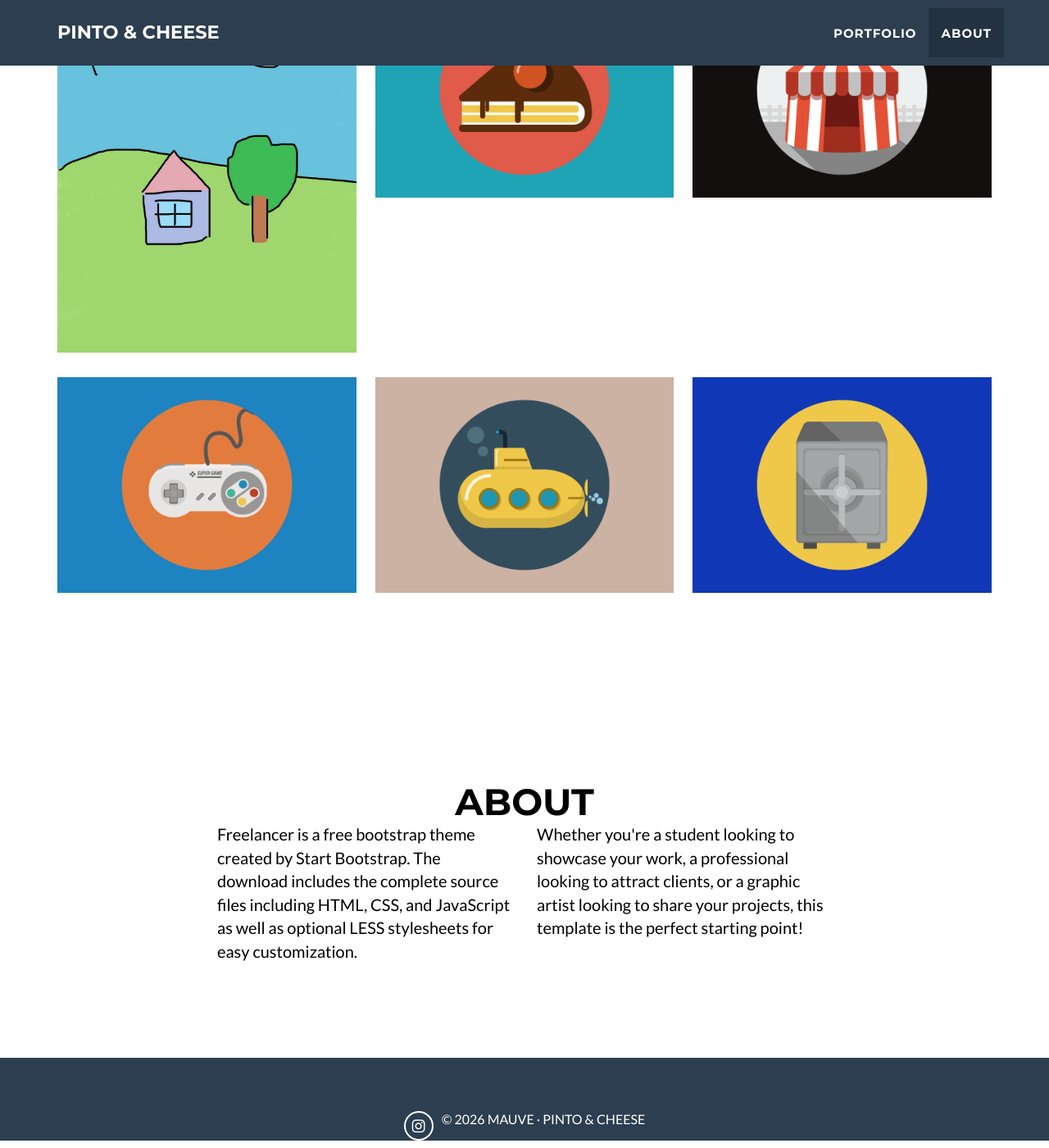
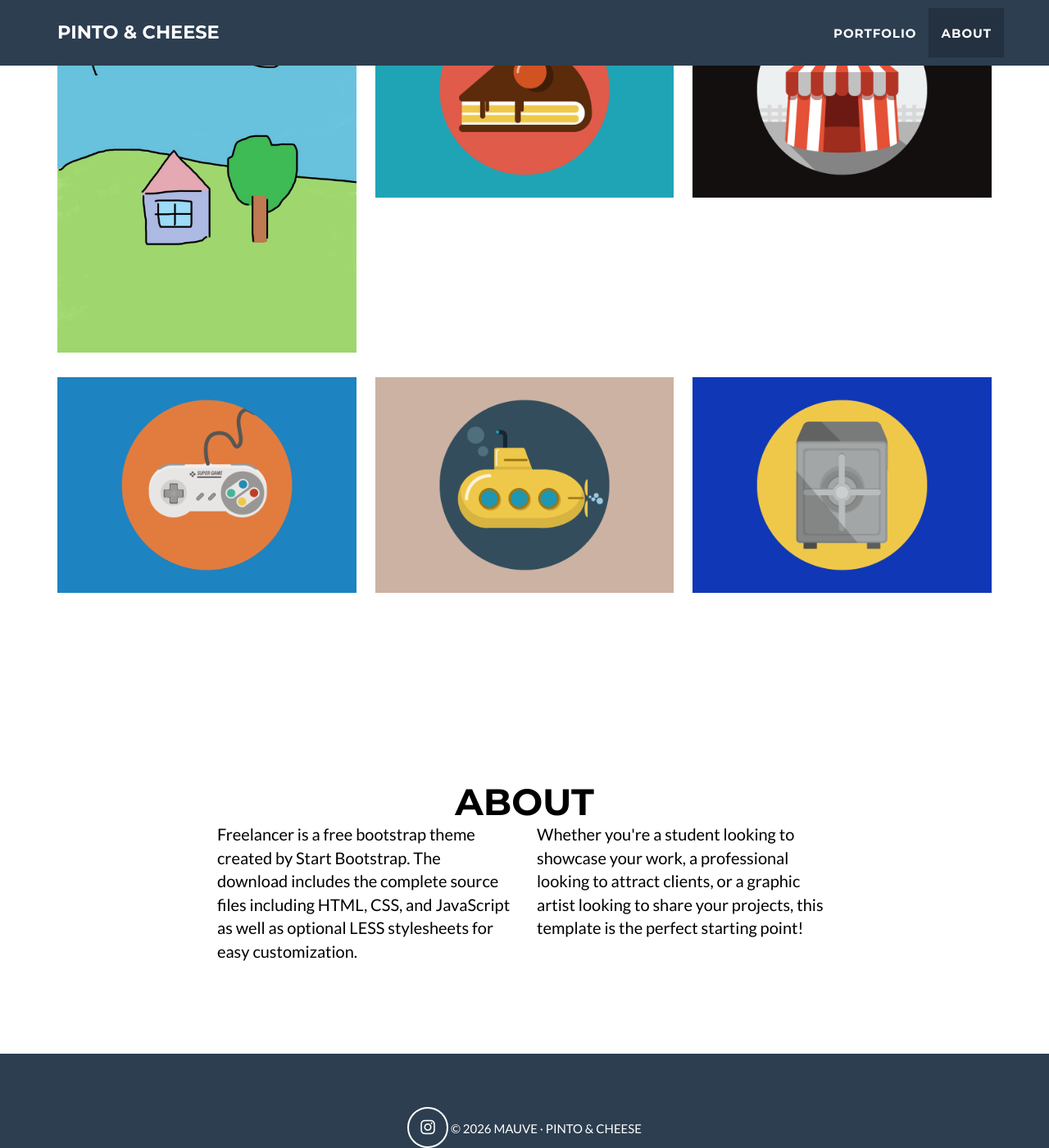
Before and after one commit to pintocheese/pintocheese.github.io, a Jekyll site: the page built from _posts/2014-07-18-project-1.markdown, in a window 1280 px wide and 1400 px high, scrolled down 2056 px. Shown: the whole window at 82% size. Built offline with Jekyll 4.4.1, drawn with Linux system fonts in a browser that asks for light colours.

Commit message:
Update custom.css

```diff
--- a/assets/css/custom.css
+++ b/assets/css/custom.css
@@ -6,62 +6,3 @@ section.success,
   background-color: #ffffff !important;
   color: #000000 !important;
 }
-
-/* 페이지 하단에 고정되지 않고, 내용 바로 아래에 붙도록 */
-.footer {
-  width: 100%;
-  background-color: transparent; /* 필요시 배경색 변경 */
-  padding: 5px 0;               /* 상하 여백 최소화 */
-}
-
-/* Footer 내용 중앙 정렬, 아이콘과 글자 수직 중앙 */
-.footer-above .footer-line {
-  display: flex;
-  align-items: center;       /* 글자와 아이콘 수직 중앙 정렬 */
-  justify-content: center;   /* 중앙 정렬 */
-  gap: 10px;                 /* 아이콘과 글자 사이 간격 */
-  margin: 0;                 /* 불필요한 여백 제거 */
-}
-
-/* Instagram 아이콘: 흰색 외곽선, 배경 제거 */
-.footer-above .btn-social {
-  width: 36px;
-  height: 36px;
-  border-radius: 50%;
-  display: inline-flex;
-  align-items: center;
-  justify-content: center;
-  font-size: 18px;
-  color: #ffffff;
-  background-color: transparent;
-  border: 2px solid #ffffff;
-  transition: transform 0.2s;
-}
-
-.footer-above .btn-social:hover {
-  transform: scale(1.1);
-}
-
-/* 저작권 글자 스타일 */
-.footer-above .footer-text {
-  font-size: 16px;
-  color: #ffffff;
-  font-weight: 500;
-  margin: 0;
-}
-
-/* 모바일 대응 */
-@media (max-width: 576px) {
-  .footer-above .footer-line {
-    gap: 8px;
-  }
-  .footer-above .footer-text {
-    font-size: 14px;
-  }
-  .footer-above .btn-social {
-    width: 32px;
-    height: 32px;
-    font-size: 16px;
-    border-width: 1.5px;
-  }
-}
```
